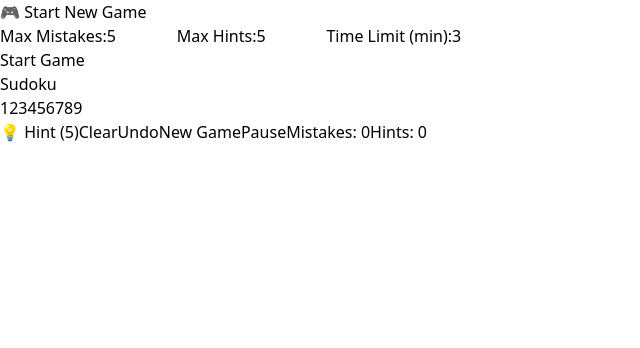
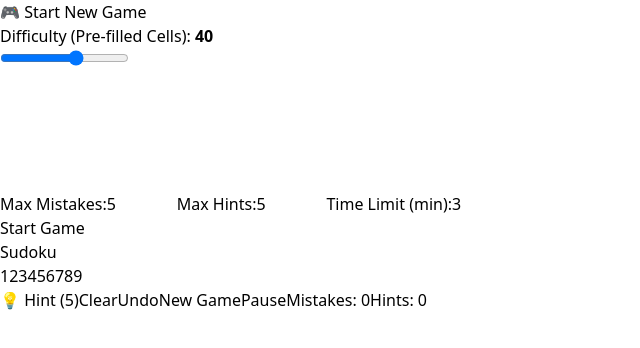
Before and after one commit to HrshSwnt/sudoku, a React (Vite) app: page / in a window 1280 px wide. Shown: the top 348 px of the page, without its empty margins (0-640 px from the left). Built offline with nearby package versions, Linux system fonts and the light colour scheme.

Commit message:
Added a difficulty slider with snappy markers

```diff
--- /dev/null
+++ b/src/components/DifficultySlider.tsx
@@ -0,0 +1,57 @@
+interface Props {
+    value: number;
+    onChange: (value: number) => void;
+}
+
+export default function DifficultySlider({ value, onChange }: Props) {
+    const min = 17;
+    const max = 55;
+
+    const difficultyMarks = [
+        { label: 'Very Hard', percent: 0 },
+        { label: 'Hard', percent: 25 },
+        { label: 'Medium', percent: 50 },
+        { label: 'Easy', percent: 75 },
+        { label: 'Very Easy', percent: 100 },
+    ];
+
+    const percentToValue = (percent: number) =>
+        Math.round(min + (percent / 100) * (max - min));
+
+    return (
+        <div className="mb-6">
+            <label className="block text-sm font-medium text-gray-700 mb-1">
+                Difficulty (Pre-filled Cells): <strong>{value}</strong>
+            </label>
+
+            <div className="relative w-full pb-10">
+                {/* Slider track */}
+                <input
+                    type="range"
+                    min={min}
+                    max={max}
+                    value={value}
+                    onChange={(e) => onChange(Number(e.target.value))}
+                    className="w-full appearance-none h-2 bg-gray-300 rounded"
+                />
+
+                {/* Markers */}
+                <div className="absolute top-5 left-0 right-0 h-10 pointer-events-none">
+                    {difficultyMarks.map((mark, i) => (
+                        <div
+                            key={i}
+                            style={{ left: `${mark.percent}%`, transform: 'translateX(-50%)' }}
+                            className="absolute flex flex-col items-center pointer-events-auto cursor-pointer group"
+                            onClick={() => onChange(percentToValue(mark.percent))}
+                        >
+                            <div className="w-px h-3 bg-gray-500" />
+                            <div className="text-[10px] text-gray-600 group-hover:font-semibold mt-0.5 whitespace-nowrap">
+                                {mark.label}
+                            </div>
+                        </div>
+                    ))}
+                </div>
+            </div>
+        </div>
+    );
+}
--- a/src/components/GameStartPrompt.tsx
+++ b/src/components/GameStartPrompt.tsx
@@ -1,5 +1,6 @@
 import { useSudoku } from '../hooks/useSudoku';
 import { useState } from 'react';
+import DifficultySlider from './DifficultySlider';
 
 export default function GameStartPrompt() {
     const {
@@ -10,10 +11,12 @@ export default function GameStartPrompt() {
 
     const [mistakes, setMistakes] = useState(5);
     const [hints, setHints] = useState(5);
-  const [time, setTime] = useState(3); // minutes
+    const [time, setTime] = useState(3); // in minutes
+    const [difficulty, setDifficulty] = useState(40); // default: Easy
 
     function startGame() {
         resetBoard({
+            prefilledCells: difficulty,
             maxMistakes: mistakes,
             maxHints: hints,
             timeLimit: time * 60,
@@ -25,9 +28,12 @@ export default function GameStartPrompt() {
 
     return (
         <div className="fixed inset-0 bg-black bg-opacity-60 flex items-center justify-center z-50">
-      <div className="bg-white rounded-lg p-6 shadow-xl w-80 space-y-4 text-center">
+            <div className="bg-white rounded-lg p-6 shadow-xl w-[28rem] space-y-4 text-center">
                 <h2 className="text-xl font-bold">🎮 Start New Game</h2>
 
+                <div className="mb-12">
+                    <DifficultySlider value={difficulty} onChange={setDifficulty} />
+                </div>
                 <div className="space-y-2 text-left">
                     <label className="flex justify-between items-center">
                         Max Mistakes:
@@ -65,6 +71,7 @@ export default function GameStartPrompt() {
                         />
                     </label>
                 </div>
+
                 <button
                     onClick={startGame}
                     className="bg-blue-600 text-white font-semibold px-4 py-2 rounded hover:bg-blue-700 transition"
--- a/src/hooks/useSudokuLogic.ts
+++ b/src/hooks/useSudokuLogic.ts
@@ -146,11 +146,13 @@ export function useSudokuLogic() {
 
 
     function resetBoard(config?: {
+        prefilledCells?: number;
         maxMistakes?: number;
         maxHints?: number;
         timeLimit?: number;
     }) {
-        const newBoard = generateSudoku();
+        const cellsToKeep = config?.prefilledCells ?? 40;
+        const newBoard = generateSudoku(cellsToKeep);
         const newSolution = solveSudoku(newBoard);
 
         setBoard(newBoard);
--- a/src/logic/generate.ts
+++ b/src/logic/generate.ts
@@ -29,7 +29,7 @@ function shuffle<T>(arr: T[]): T[] {
     return arr;
 }
 
-export function generateSudoku(): Cell[][] {
+export function generateSudoku(prefilledCells: number = 40): Cell[][] {
     const solved: number[][] = Array.from({ length: 9 }, () => Array(9).fill(0));
     fillBoard(solved);
 
@@ -39,13 +39,18 @@ export function generateSudoku(): Cell[][] {
         Array.from({ length: 81 }, (_, i) => [Math.floor(i / 9), i % 9])
     );
 
+    let cellsToRemove = 81 - prefilledCells;
     for (const [r, c] of positions) {
+        if (cellsToRemove <= 0) break;
+
         const backup = puzzle[r][c];
         puzzle[r][c] = 0;
 
         const copy = puzzle.map((row) => [...row]);
-    if (countSolutions(copy) !== 1) {
-      puzzle[r][c] = backup; // Restore if solution is not unique
+        if (countSolutions(copy) === 1) {
+            cellsToRemove--;
+        } else {
+            puzzle[r][c] = backup; // restore if not unique
         }
     }
 
@@ -58,6 +63,7 @@ export function generateSudoku(): Cell[][] {
         }))
     );
 }
+
 
 
 export function solveSudoku(inputBoard: Cell[][]): number[][] | null {
```
Lines whose indentation alone changed are shown as unchanged.
